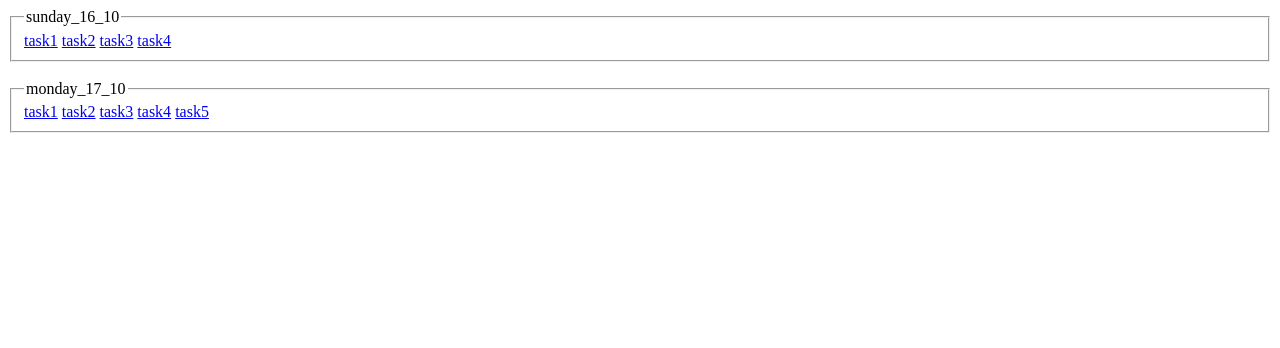
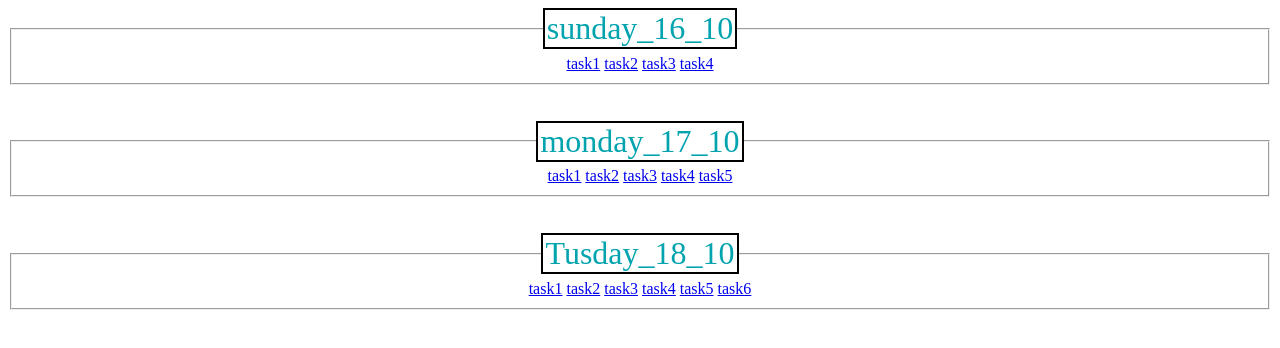
Before and after one commit to bra2aesam/cohort2_aqaba, a plain HTML site: page index.html in a window 1280 px wide. Drawn offline with Linux system fonts and the light colour scheme.

Commit message:
tusday_18_16

```diff
--- a/index.html
+++ b/index.html
@@ -4,8 +4,21 @@
     <meta charset="UTF-8">
     <meta http-equiv="X-UA-Compatible" content="IE=edge">
     <meta name="viewport" content="width=device-width, initial-scale=1.0">
-    <title>Document</title>
+    <title>Tasks</title>
+    <style>
+        legend{
+            font-size:xx-large;
+            color:rgb(0, 163, 174);
+            border: 2px solid black;
+        }
+        body{
+            text-align: center;
+        }
+
+
+    </style>
 </head>
+
 <body>
     <fieldset>
         <legend>sunday_16_10</legend>
@@ -13,7 +26,7 @@
         <a href="sunday_16_10/task2.html">task2</a>
         <a href="sunday_16_10/task3.html">task3</a>
         <a href="sunday_16_10/task4.html">task4</a><br>
-    </fieldset><br>
+    </fieldset><br><br>
 
 <!-- monday task -->
 <fieldset>
@@ -23,7 +36,19 @@
     <a href="monday_17_10/task3.html">task3</a>
     <a href="monday_17_10/task4.html">task4</a>
     <a href="monday_17_10/task5.html">task5</a>
+</fieldset><br><br>
+<!-- tusday task -->
+<fieldset>
+    <legend>Tusday_18_10</legend>
+    <a href="Tusday_18_10/task1.html">task1</a>
+    <a href="Tusday_18_10/task2.html">task2</a>
+    <a href="Tusday_18_10/task3.html">task3</a>
+    <a href="Tusday_18_10/task4.html">task4</a>
+    <a href="Tusday_18_10/task5.html">task5</a>
+    <a href="Tusday_18_10/task6.html">task6</a>
 </fieldset>
+
+
 
 </body>
 </html>
```
Also changed, not shown: Tusday_18_10/task6.html (renamed from Tusday_18_10/task06.html).
